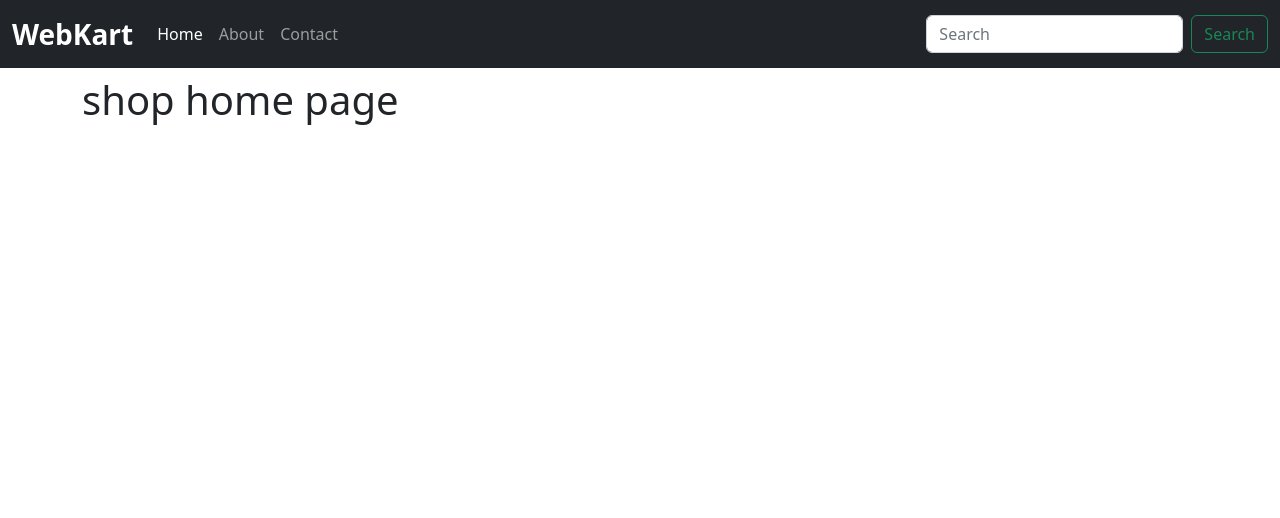
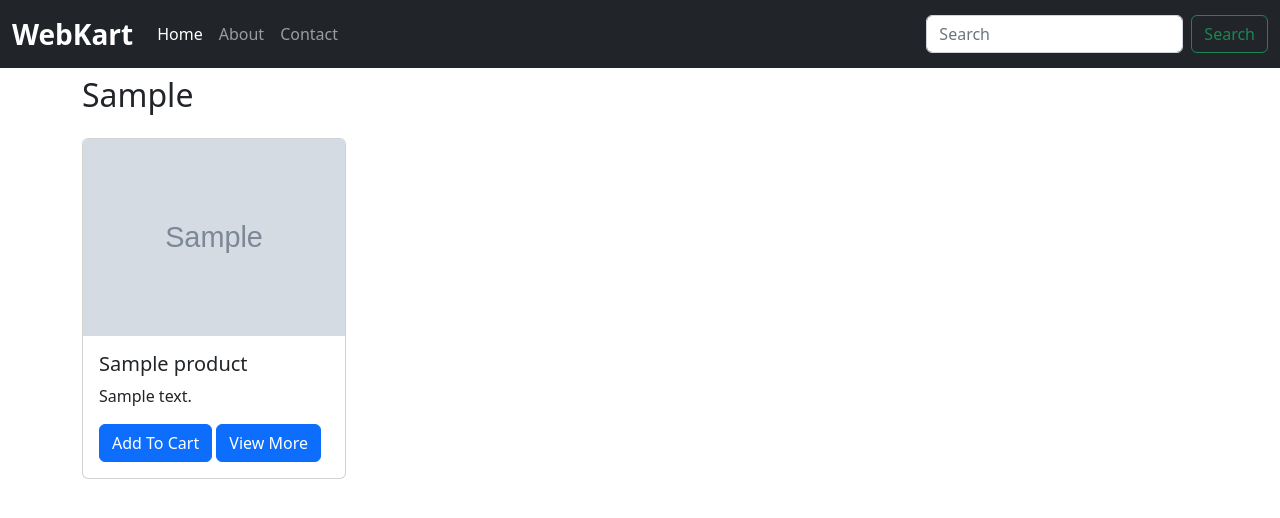
Before and after one commit to khanatiullah8/e-commerce-django, a Django app: page /shop/ in a window 1280 px wide. Shown: the top 518 px of the page. Run offline with Django 5.2, Linux system fonts and the light colour scheme; tables that the repository leaves empty hold one stand-in row (values such as "Sample post"); grey boxes marked "Sample" are stand-in pictures.

Commit message:
category wise products listing and product model fixes

```diff
--- a/webkart/shop/models.py
+++ b/webkart/shop/models.py
@@ -3,13 +3,13 @@ from django.db import models
 # Create your models here.
 
 class Product(models.Model):
-    name = models.CharField(max_length=100)
-    category = models.CharField(max_length=50, default="")
-    sub_category = models.CharField(max_length=50, default="")
+    title = models.CharField(max_length=200)
+    brand = models.CharField(max_length=100, default="")
+    category = models.CharField(max_length=100, default="")
     price = models.IntegerField(default=0)
-    desc = models.CharField(max_length=500)
+    desc = models.TextField()
     publish_date = models.DateField(auto_now_add=True)
     image = models.ImageField(upload_to="shop/images/", default="")
 
     def __str__(self):
-        return self.name
+        return self.title
--- a/webkart/shop/templates/shop/index.html
+++ b/webkart/shop/templates/shop/index.html
@@ -2,8 +2,88 @@
 
 {% block title %} shop home page {% endblock %}
 
+{% block style %}
+<style>
+  .product-swiper {
+    padding-bottom: 30px;
+  }
+
+  .product-swiper :is(.swiper-button-prev, .swiper-button-next) {
+    background-color: rgba(0, 0, 0, 0.5);
+    padding: 25px;
+    border-radius: 50%;
+  }
+
+  .product-swiper :is(.swiper-button-prev, .swiper-button-next)::after {
+    font-size: 30px;
+    font-weight: 600;
+    color: #fff !important;
+  }
+
+  .product-swiper .swiper-pagination {
+    bottom: 0;
+  }
+
+  .product-swiper .swiper-pagination .swiper-pagination-bullet {
+    width: 30px;
+    height: 4px;
+    border-radius: 3px;
+  }
+</style>
+{% endblock %}
+
 {% block body %}
 <div class="container my-2">
-  <h1>shop home page</h1>
+  <!-- <h1>All Products</h1> -->
+  {% for products in products_all %}
+    <!-- Slider main container -->
+    <h2>{{products.0.category|title}}</h2>
+    <div class="swiper product-swiper my-4">
+      <!-- Additional required wrapper -->
+      <div class="swiper-wrapper">
+        {% for product in products %}
+          <div class="swiper-slide card">
+            <div class="overflow-hidden">
+              <img src="{{product.image.url}}" class="card-img-top" alt="{{product.brand}}">
+            </div>
+            <div class="card-body">
+              <h5 class="card-title text-truncate">{{ product.title }}</h5>
+              <p class="card-text truncate-2">{{ product.desc }}</p>
+              <a href="#" class="btn btn-primary">Add To Cart</a>
+              <a href="#" class="btn btn-primary">View More</a>
+            </div>
+          </div>
+        {% endfor %}
+      </div>
+      <!-- pagination -->
+      <div class="swiper-pagination"></div>
+      <!-- navigation buttons -->
+      <div class="swiper-button-prev"></div>
+      <div class="swiper-button-next"></div>
+    </div>
+  {% endfor %}
 </div>
 {% endblock %}
+
+{% block script %}
+<script>
+  const swiper = new Swiper('.swiper.product-swiper', {
+    loop: true,
+    // autoplay: {
+    //   delay: 2500,
+    //   disableOnInteraction: false,
+    // },
+    slidesPerView: 4,
+    slidesPerGroup: 4,
+    spaceBetween: 20,
+    pagination: {
+      el: '.swiper-pagination',
+      clickable: true
+    },
+    navigation: {
+      nextEl: '.swiper-button-next',
+      prevEl: '.swiper-button-prev',
+    },
+  });
+</script>
+{% endblock %}
--- a/webkart/shop/views.py
+++ b/webkart/shop/views.py
@@ -1,9 +1,19 @@
 from django.shortcuts import render
 from django.http import HttpResponse
-
+from .models import Product
 
 def home(request):
-    return render(request, 'shop/index.html')
+    products_all = []
+    categories_obj = Product.objects.values('category').distinct()
+    categories = [c['category'] for c in categories_obj]
+
+    for category in categories:
+        product = Product.objects.filter(category=category)
+        products_all.append(product)
+
+    params = {'products_all':products_all}
+
+    return render(request, 'shop/index.html', params)
 
 def about(request):
     return HttpResponse("About Page")
--- a/webkart/templates/base.html
+++ b/webkart/templates/base.html
@@ -5,6 +5,26 @@
     <meta name="viewport" content="width=device-width, initial-scale=1">
     <title>{% block title %}{% endblock %}</title>
     <link href="https://cdn.jsdelivr.net/npm/bootstrap@5.2.3/dist/css/bootstrap.min.css" rel="stylesheet" integrity="sha384-rbsA2VBKQhggwzxH7pPCaAqO46MgnOM80zW1RWuH61DGLwZJEdK2Kadq2F9CUG65" crossorigin="anonymous">
+    <link rel="stylesheet" href="https://cdn.jsdelivr.net/npm/swiper@11/swiper-bundle.min.css">
+    <style>
+        .truncate-1 {
+            display: -webkit-box;
+            line-clamp: 1;
+            -webkit-line-clamp: 1; /* Limits text to 2 lines */
+            -webkit-box-orient: vertical;
+            overflow: hidden;
+            text-overflow: ellipsis;
+        }
+        .truncate-2 {
+            display: -webkit-box;
+            line-clamp: 2;
+            -webkit-line-clamp: 2; /* Limits text to 2 lines */
+            -webkit-box-orient: vertical;
+            overflow: hidden;
+            text-overflow: ellipsis;
+        }
+    </style>
+    {% block style %}{% endblock %}
   </head>
   <body>
     <nav class="navbar navbar-expand-lg bg-dark navbar-dark">
@@ -36,6 +56,8 @@
     <script src="https://cdnjs.cloudflare.com/ajax/libs/jquery/3.7.1/jquery.slim.min.js" integrity="sha512-sNylduh9fqpYUK5OYXWcBleGzbZInWj8yCJAU57r1dpSK9tP2ghf/SRYCMj+KsslFkCOt3TvJrX2AV/Gc3wOqA==" crossorigin="anonymous" referrerpolicy="no-referrer"></script>
     <script src="https://cdn.jsdelivr.net/npm/@popperjs/core@2.11.6/dist/umd/popper.min.js" integrity="sha384-oBqDVmMz9ATKxIep9tiCxS/Z9fNfEXiDAYTujMAeBAsjFuCZSmKbSSUnQlmh/jp3" crossorigin="anonymous"></script>
     <script src="https://cdn.jsdelivr.net/npm/bootstrap@5.2.3/dist/js/bootstrap.min.js" integrity="sha384-cuYeSxntonz0PPNlHhBs68uyIAVpIIOZZ5JqeqvYYIcEL727kskC66kF92t6Xl2V" crossorigin="anonymous"></script>
+    <script src="https://cdn.jsdelivr.net/npm/swiper@11/swiper-bundle.min.js"></script>
     <!-- <script src="https://cdn.jsdelivr.net/npm/bootstrap@5.2.3/dist/js/bootstrap.bundle.min.js" integrity="sha384-kenU1KFdBIe4zVF0s0G1M5b4hcpxyD9F7jL+jjXkk+Q2h455rYXK/7HAuoJl+0I4" crossorigin="anonymous"></script> -->
+     {% block script %}{% endblock %}
   </body>
 </html>
```
